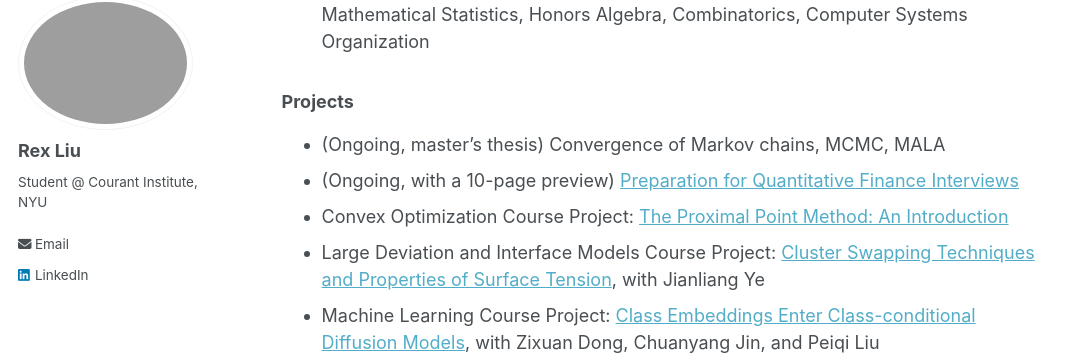
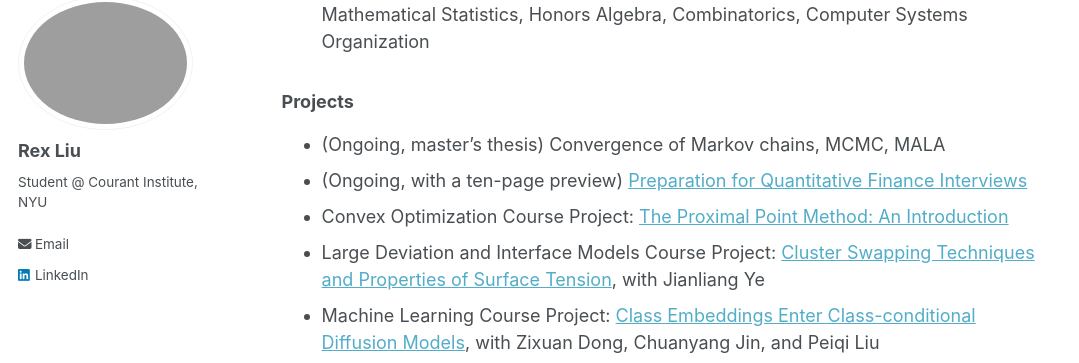
Before and after one commit to RexLiu9/rexliu9.github.io, a Jekyll site: the page built from _pages/about.md, in a window 1280 px wide and 900 px high, scrolled down 629 px. Shown: the part 90-453 px from the top of the window, without its empty margins (0-1079 px from the left). Built offline with Jekyll 4.4.1, drawn with Linux system fonts in a browser that asks for light colours.

Commit message:
Update about.md

```diff
--- a/_pages/about.md
+++ b/_pages/about.md
@@ -19,7 +19,7 @@ I'm working on my Master's thesis advised by [Prof. Jonathan Goodman](https://ma
 
 ### Projects
 + (Ongoing, master's thesis) Convergence of Markov chains, MCMC, MALA
-+ (Ongoing, with a 10-page preview) [Preparation for Quantitative Finance Interviews](https://rexliu9.github.io/files/Quant_Interview_Prep_prev.pdf)
++ (Ongoing, with a ten-page preview) [Preparation for Quantitative Finance Interviews](https://rexliu9.github.io/files/Quant_Interview_Prep_prev.pdf)
 + Convex Optimization Course Project: [The Proximal Point Method: An Introduction](https://rexliu9.github.io/files/Cvx_Proximal_Point_methods.pdf)
 + Large Deviation and Interface Models Course Project: [Cluster Swapping Techniques and Properties of Surface Tension](https://rexliu9.github.io/files/Properties_of_Surface_Tension.pdf), with Jianliang Ye
 + Machine Learning Course Project: [Class Embeddings Enter Class-conditional Diffusion Models](https://rexliu9.github.io/files/ceec_diffusion.pdf), with Zixuan Dong, Chuanyang Jin, and Peiqi Liu
```
